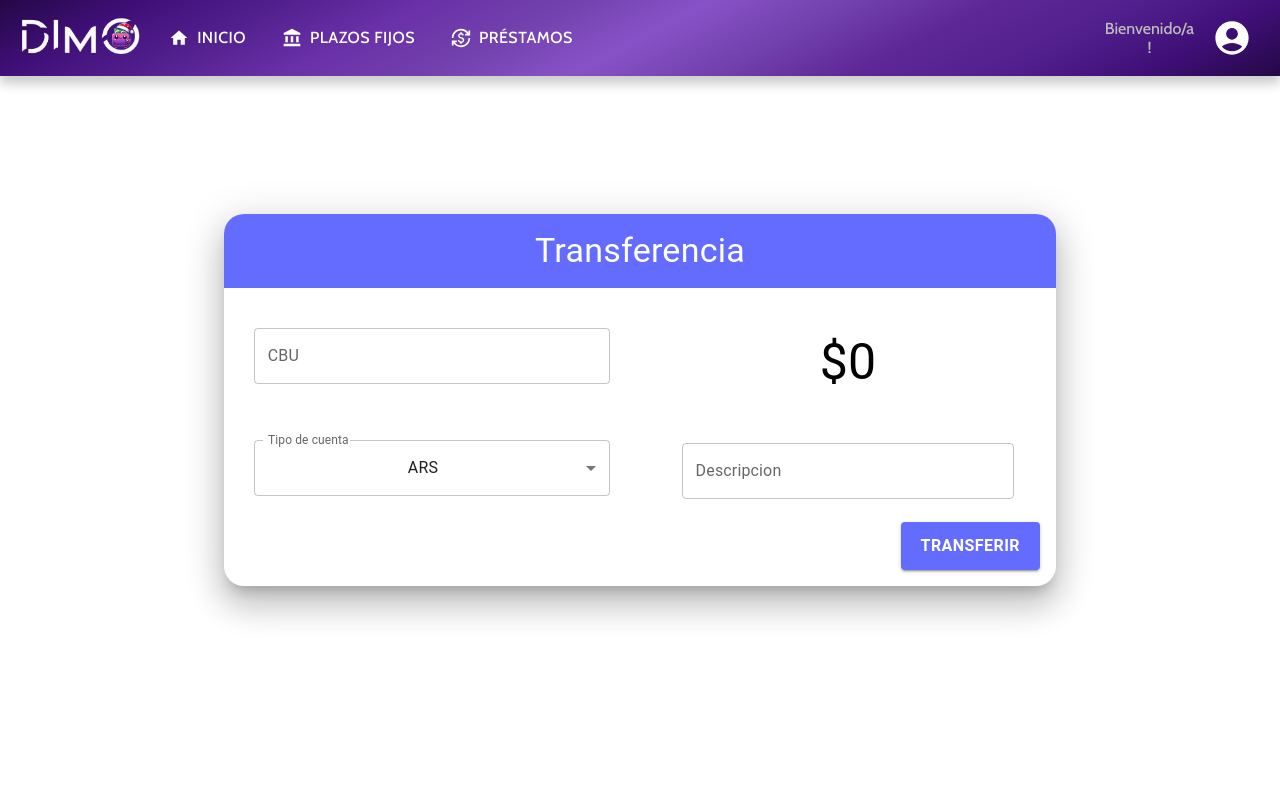
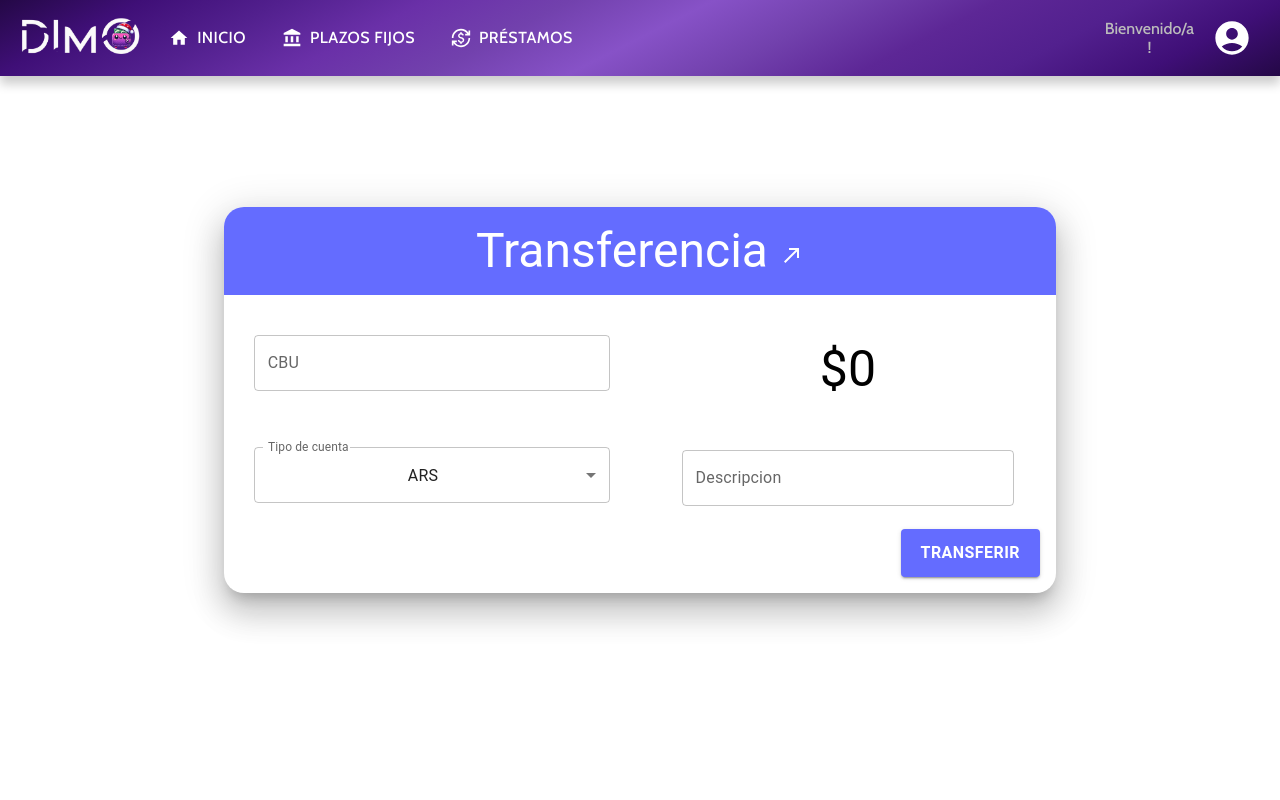
Before and after one commit to alkemyTech/BBVA-FS-W5-Front-S1, a React (Vite) app: page /sendmoney in a window 1280 px wide. Shown: the top 800 px of the page. Built offline with nearby package versions, Linux system fonts and the light colour scheme; no server answers.

Commit message:
Modificamos el deposit y transaction

```diff
--- a/package.json
+++ b/package.json
@@ -12,9 +12,9 @@
   "dependencies": {
     "@emotion/react": "^11.14.0",
     "@emotion/styled": "^11.14.0",
-    "@mui/icons-material": "^6.1.10",
+    "@mui/icons-material": "^6.2.1",
     "@mui/lab": "^6.0.0-beta.19",
-    "@mui/material": "^6.2.0",
+    "@mui/material": "^6.2.1",
     "@react-spring/web": "^9.7.5",
     "@reduxjs/toolkit": "^2.5.0",
     "axios": "^1.7.9",
--- a/src/components/SendMoney/SendMoney.jsx
+++ b/src/components/SendMoney/SendMoney.jsx
@@ -2,6 +2,8 @@ import Grid from "@mui/material/Grid2";
 import Typography from "@mui/material/Typography";
 import { useEffect, useState } from "react";
 import apiConfig from "../../Config/axiosConfig";
+import CallReceivedIcon from "@mui/icons-material/CallReceived";
+import CallMadeIcon from "@mui/icons-material/CallMade";
 import {
   Card,
   CardContent,
@@ -176,18 +178,23 @@ export default function SendMoney({ send }) {
   };
 
   return (
-      <Card variant="elevation" elevation={20} sx={{
+    <Card
+      variant="elevation"
+      elevation={20}
+      sx={{
         width: "65%",
-        m: "auto", // Centra horizontalmente y verticalmente
-        position: "absolute", // Posición absoluta
-        top: "50%", // Lo coloca al 50% desde arriba
-        left: "50%", // Lo coloca al 50% desde la izquierda
-        transform: "translate(-50%, -50%)", // Centra completamente
-        borderRadius: "20px"
-        }}>
+        flexDirection: "column",
+        m: "auto",
+        position: "absolute",
+        top: "50%",
+        left: "50%",
+        transform: "translate(-50%, -50%)",
+        borderRadius: "20px",
+        mt: send ? 0 : 4,
+      }}
+    >
       <Grid
         container
-          flexDirection= {send ? "" :"column"}
         justifyContent="center"
         alignItems="center"
         textAlign="center"
@@ -196,7 +203,7 @@ export default function SendMoney({ send }) {
           <Grid container>
             <Grid item size={12}>
               <Typography
-                  variant="h4"
+                variant="h3"
                 sx={{
                   p: 2,
                   mb: "30px",
@@ -204,30 +211,31 @@ export default function SendMoney({ send }) {
                   color: " white",
                 }}
               >
-                  {send ? "Transferencia" : "Deposito"}
+                {send ? "Transferencia" : "Deposito"}{" "}
+                {send ? <CallMadeIcon /> : <CallReceivedIcon />}
               </Typography>
             </Grid>
           </Grid>
         </Grid>
         <Grid item size={12}>
-            {((send && cbuCompleto && cbuValido) ||
-              (!send && obtenerCuenta(tipoCuenta.currency) != null)) && (
-              <Grid container
+          {send && cbuCompleto && cbuValido && (
+            <Grid
+              container
               sx={{
                 border: "1px solid #646cff",
                 borderRadius: "10px",
                 display: "flex",
-                  justifyContent:"space-between",
-                  textAlign:"center",
+                justifyContent: "space-between",
+                textAlign: "center",
                 alignItems: "center",
-                  width: "56%",
+                width: "60%",
                 margin: "auto",
                 boxShadow: "0 4px 8px rgba(0, 0, 0, 0.4)",
                 marginBottom: "30px",
-                  p:2.2
+                p: 1.5,
               }}
             >
-                <Grid item size={2} >
+              <Grid item size={2}>
                 <Avatar
                   sx={{
                     backgroundColor: "#646cff",
@@ -239,9 +247,91 @@ export default function SendMoney({ send }) {
                   }}
                 >
                   {obtenerIniciales(
-                      send
-                        ? userChip.firstName + " " + userChip.lastName
-                        : userAuthenticated.firstName +
+                    userChip.firstName + " " + userChip.lastName
+                  )}
+                </Avatar>
+              </Grid>
+              <Grid item size={5}>
+                <Typography
+                  variant="h6"
+                  component="div"
+                  sx={{ fontSize: "16px", color: "#646cff" }}
+                >
+                  {userChip.firstName + " " + userChip.lastName}
+                </Typography>
+                <Typography variant="p" color="textSecondary">
+                  CBU: {transaction.cbu}
+                </Typography>
+              </Grid>
+              <Grid item size={5}>
+                <Grid container>
+                  <Grid item size={12}>
+                    <Typography variant="p" color="textSecondary">
+                      {"Limite de transaccion: $" + userChip.transactionLimit}
+                    </Typography>
+                  </Grid>
+                  <Grid item size={12}>
+                    <Typography variant="p" color="textSecondary">
+                      Tipo de cuenta: {userChip.currency}
+                    </Typography>
+                  </Grid>
+                </Grid>
+              </Grid>
+            </Grid>
+          )}
+        </Grid>
+        <Grid item size={6}>
+          <Grid container p="10px" flexDirection="column" spacing={7}>
+            {send ? (
+              <Grid item size={12}>
+                <TextField
+                  id="cbu-input"
+                  label="CBU"
+                  value={transaction.cbu}
+                  onChange={(e) => {
+                    const nuevoCbu = e.target.value.replace(/[^0-9]/g, ""); // Filtra solo números
+                    setTransaction({
+                      ...transaction,
+                      cbu: nuevoCbu,
+                    });
+                    setCbuCompleto(nuevoCbu.length === 20);
+                  }}
+                  sx={{ width: "90%", textAlign: "center" }}
+
+                />
+              </Grid>
+            ) : (
+              <Grid item size={12}>
+                {!send && obtenerCuenta(tipoCuenta.currency) != null && (
+                  <Grid
+                    container
+                    sx={{
+                      border: "1px solid #646cff",
+                      borderRadius: "10px",
+                      display: "flex",
+                      justifyContent: "space-between",
+                      textAlign: "center",
+                      alignItems: "center",
+                      width: "90%",
+                      margin: "auto",
+                      boxShadow: "0 4px 8px rgba(0, 0, 0, 0.4)",
+
+                      p: 1,
+                    }}
+                  >
+                    <Grid item size={2}>
+                      <Avatar
+                        sx={{
+                          backgroundColor: "#646cff",
+                          color: "#ffffff !important",
+                          fontWeight: "bold",
+                          fontSize: "20px",
+                          height: "56px",
+                          width: "56px",
+                        }}
+                      >
+                        {obtenerIniciales(
+                          userAuthenticated.firstName +
                             " " +
                             userAuthenticated.lastName
                         )}
@@ -253,52 +343,31 @@ export default function SendMoney({ send }) {
                         component="div"
                         sx={{ fontSize: "16px", color: "#646cff" }}
                       >
-                    {send
-                      ? userChip.firstName + " " + userChip.lastName
-                      : userAuthenticated.firstName +
+                        {userAuthenticated.firstName +
                           " " +
                           userAuthenticated.lastName}
                       </Typography>
                       <Typography variant="p" color="textSecondary">
-                    CBU: {send
-                      ? transaction.cbu
-                      : obtenerCuenta(tipoCuenta.currency).cbu}
+                        CBU: {obtenerCuenta(tipoCuenta.currency).cbu}
                       </Typography>
                     </Grid>
                     <Grid item size={5}>
                       <Grid container>
-                    <Grid item size={12}><Typography variant="p" color="textSecondary">
-                    {send
-                      ? "Limite de transaccion: $" + userChip.transactionLimit
-                      : "Balance: $" +
+                        <Grid item size={12}>
+                          <Typography variant="p" color="textSecondary">
+                            {"Balance: $" +
                               obtenerCuenta(tipoCuenta.currency).balance}
-                  </Typography></Grid>
-                    <Grid item size={12}><Typography variant="p" color="textSecondary">
-                    Tipo de cuenta: {send ? userChip.currency : tipoCuenta.currency}
-                  </Typography></Grid>
+                          </Typography>
+                        </Grid>
+                        <Grid item size={12}>
+                          <Typography variant="p" color="textSecondary">
+                            Tipo de cuenta: {tipoCuenta.currency}
+                          </Typography>
+                        </Grid>
                       </Grid>
                     </Grid>
                   </Grid>
                 )}
-          </Grid>
-          <Grid item size={6}>
-            <Grid container p="10px" flexDirection="column" spacing={7}>
-              {send && (
-                <Grid item size={12}>
-                  <TextField
-                    id=""
-                    label="CBU"
-                    value={transaction.cbu}
-                    onChange={(e) => {
-                      const nuevoCbu = e.target.value;
-                      setTransaction({
-                        ...transaction,
-                        cbu: nuevoCbu,
-                      });
-                      setCbuCompleto(nuevoCbu.length === 20);
-                    }}
-                    sx={{ width: "90%",textAlign:"center"}}
-                  />
               </Grid>
             )}
             <Grid item size={12}>
@@ -310,14 +379,13 @@ export default function SendMoney({ send }) {
                   setTipoCuenta({ ...tipoCuenta, currency: e.target.value })
                 }
                 select
-                  sx={{ width: send ? "90%" : "40%" }}
+                sx={{ width: send ? "90%" : "90%" }}
                 variant="outlined"
               >
                 <MenuItem value="ARS">ARS</MenuItem>
                 {accounts.length > 1 && <MenuItem value="USD">USD</MenuItem>}
               </TextField>
             </Grid>
-
           </Grid>
         </Grid>
         <Grid item size={6}>
@@ -389,10 +457,7 @@ export default function SendMoney({ send }) {
               />
             </Grid>
           </Grid>
-
         </Grid>
-
-
 
         <Grid item size={12}>
           <Grid container justifyContent="end" alignItems="end">
@@ -414,6 +479,5 @@ export default function SendMoney({ send }) {
         </Grid>
       </Grid>
     </Card>
-
   );
 }
```
Also changed, not shown: 1 other file (tests, documents, lock files or other folders). Lines whose indentation alone changed are shown as unchanged.
